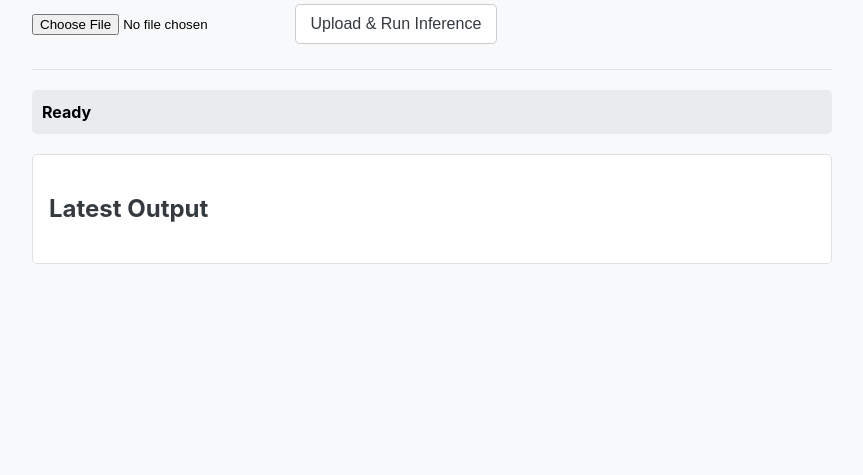
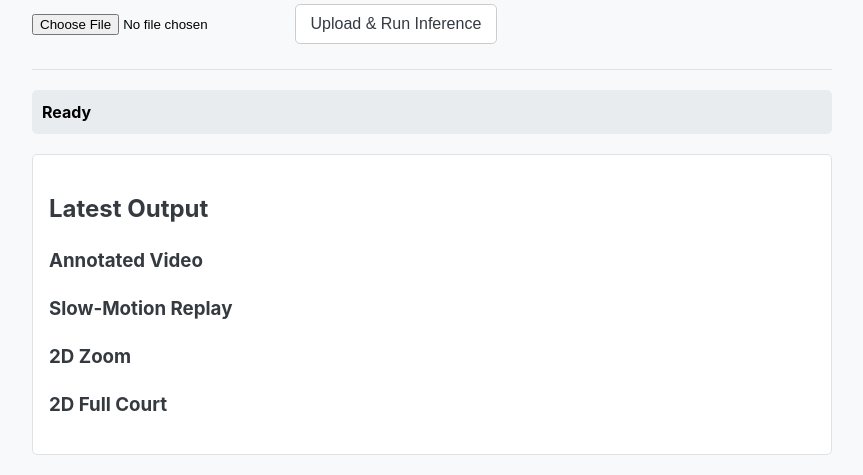
Before and after one commit to vikasraju-kpro/camera1_version1, a Flask app: page /line_calling in a window 1280 px wide. Shown: the part 472-947 px from the top of the page, without its empty margins (208-1071 px from the left). Before the commit the page ends 736 px from the top, so only its background shows below. Run offline with Flask 3, Linux system fonts and the light colour scheme.

Commit message:
added slomo replay to line calling

```diff
--- a/app.py
+++ b/app.py
@@ -39,7 +39,8 @@ inference_status = {
     "status": "idle", # "idle", "running", "complete", "error"
     "output_url": None,
     "output_2d_url": None,
-    "output_2d_zoom_url": None, # <-- NEW
+    "output_2d_zoom_url": None,
+    "output_replay_url": None, # <-- NEW
     "message": None
 }
 
@@ -87,8 +88,8 @@ def run_inference_task(input_video_path):
 
         # --- STAGE 2: Run YOLO Homography ---
         inference_status["message"] = "Stage 2/2: Running court detection..."
-        # --- MODIFIED: Expect 4 return values ---
-        success_homog, final_video_path, final_2d_full_path, final_2d_zoom_path = homography_controller.run_homography_check(
+        # --- MODIFIED: Expect 5 return values ---
+        success_homog, final_video_path, final_2d_full_path, final_2d_zoom_path, final_replay_path = homography_controller.run_homography_check(
             filesystem_path,
             tflite_csv_path,
             OUTPUT_DIR_INFERENCES
@@ -104,7 +105,8 @@ def run_inference_task(input_video_path):
             "status": "complete",
             "output_url": final_video_path,
             "output_2d_url": final_2d_full_path,
-            "output_2d_zoom_url": final_2d_zoom_path, # <-- NEW
+            "output_2d_zoom_url": final_2d_zoom_path,
+            "output_replay_url": final_replay_path, # <-- NEW
             "message": "Line calling process complete."
         }
         print(f"Inference thread finished: {inference_status['status']}")
@@ -115,7 +117,8 @@ def run_inference_task(input_video_path):
             "status": "error",
             "output_url": None,
             "output_2d_url": None,
-            "output_2d_zoom_url": None, # <-- NEW
+            "output_2d_zoom_url": None,
+            "output_replay_url": None, # <-- NEW
             "message": str(e)
         }
 
@@ -272,7 +275,7 @@ def run_inference_route():
     if not input_path:
         return jsonify({"success": False, "message": "No input_path provided."}), 400
 
-    inference_status = {"status": "running", "output_url": None, "output_2d_url": None, "output_2d_zoom_url": None, "message": "Process starting..."}
+    inference_status = {"status": "running", "output_url": None, "output_2d_url": None, "output_2d_zoom_url": None, "output_replay_url": None, "message": "Process starting..."}
     thread = threading.Thread(target=run_inference_task, args=(input_path,), daemon=True)
     thread.start()
 
@@ -290,9 +293,11 @@ def check_inference_status_route():
             status_copy["output_url"] = url_for('static', filename=status_copy["output_url"])
         if status_copy.get("output_2d_url"):
             status_copy["output_2d_url"] = url_for('static', filename=status_copy["output_2d_url"])
-        # --- NEW: Build the 2D zoom image URL ---
         if status_copy.get("output_2d_zoom_url"):
             status_copy["output_2d_zoom_url"] = url_for('static', filename=status_copy["output_2d_zoom_url"])
+        # --- NEW: Build the replay video URL ---
+        if status_copy.get("output_replay_url"):
+            status_copy["output_replay_url"] = url_for('static', filename=status_copy["output_replay_url"])
 
     return jsonify(status_copy)
 
--- a/static/line_calling.js
+++ b/static/line_calling.js
@@ -5,7 +5,8 @@ document.addEventListener('DOMContentLoaded', () => {
     const stopRecordBtn = document.getElementById('stopLineCallBtn');
     const mediaOutputDiv = document.getElementById('media-output');
     const mediaOutputDiv2D = document.getElementById('media-output-2d');
-    const mediaOutputDiv2DZoom = document.getElementById('media-output-2d-zoom'); // <-- NEW
+    const mediaOutputDiv2DZoom = document.getElementById('media-output-2d-zoom');
+    const mediaOutputReplay = document.getElementById('media-output-replay'); // <-- NEW
 
     // --- Inference Selectors ---
     const videoUploadInput = document.getElementById('videoUpload');
@@ -33,7 +34,7 @@ document.addEventListener('DOMContentLoaded', () => {
     }
 
     function displayVideo(url) {
-        mediaOutputDiv.innerHTML = ''; // Clear previous output
+        mediaOutputDiv.innerHTML = '<h3>Annotated Video</h3>'; // Clear previous output
         const video = document.createElement('video');
         video.src = url + '?t=' + new Date().getTime(); // Cache bust
         video.controls = true;
@@ -45,17 +46,32 @@ document.addEventListener('DOMContentLoaded', () => {
         mediaOutputDiv.appendChild(downloadLink);
     }
 
+    // --- NEW: Function to display replay video ---
+    function displayReplayVideo(url) {
+        mediaOutputReplay.innerHTML = '<h3>Slow-Motion Replay</h3>'; // Clear previous
+        const video = document.createElement('video');
+        video.src = url + '?t=' + new Date().getTime(); // Cache bust
+        video.controls = true;
+        video.autoplay = true;
+        video.muted = true;
+        video.loop = true; // Loop the replay
+        video.style.maxWidth = '400px'; // Match image size
+
+        const downloadLink = createDownloadLink(url, 'Download Replay');
+        mediaOutputReplay.appendChild(video);
+        mediaOutputReplay.appendChild(downloadLink);
+    }
+
     function display2dImage(url) {
-        mediaOutputDiv2D.innerHTML = ''; // Clear previous
+        mediaOutputDiv2D.innerHTML = '<h3>2D Full Court</h3>'; // Clear previous
         const img = document.createElement('img');
         img.src = url + '?t=' + new Date().getTime(); // Cache bust
         img.alt = '2D Court Illustration';
         mediaOutputDiv2D.appendChild(img);
     }
 
-    // --- NEW: Function to display 2D zoom illustration ---
     function display2dZoomImage(url) {
-        mediaOutputDiv2DZoom.innerHTML = ''; // Clear previous
+        mediaOutputDiv2DZoom.innerHTML = '<h3>2D Zoom</h3>'; // Clear previous
         const img = document.createElement('img');
         img.src = url + '?t=' + new Date().getTime(); // Cache bust
         img.alt = '2D Zoomed Illustration';
@@ -69,11 +85,11 @@ document.addEventListener('DOMContentLoaded', () => {
         runOnLatestBtn.disabled = disabled;
     }
 
-    // --- NEW: Function to clear all media outputs ---
     function clearMedia() {
         mediaOutputDiv.innerHTML = '';
         mediaOutputDiv2D.innerHTML = '';
-        mediaOutputDiv2DZoom.innerHTML = ''; // <-- NEW
+        mediaOutputDiv2DZoom.innerHTML = '';
+        mediaOutputReplay.innerHTML = ''; // <-- NEW
         runOnLatestBtn.style.display = 'none';
         latestRecordedVideoPath = null;
     }
@@ -108,7 +124,7 @@ document.addEventListener('DOMContentLoaded', () => {
             setAllButtonsDisabled(false);
 
             if (result.success && result.video_url) {
-                displayVideo(result.video_url);
+                displayVideo(result.video_url); // Display original recorded video
                 latestRecordedVideoPath = result.video_url;
                 runOnLatestBtn.style.display = 'inline-block';
             }
@@ -198,13 +214,21 @@ document.addEventListener('DOMContentLoaded', () => {
             } else if (result.status === 'complete') {
                 clearInterval(statusInterval);
                 updateStatus(result.message, false);
+
+                // Display annotated video
                 displayVideo(result.output_url);
+
+                // --- NEW: Display the replay video ---
+                if (result.output_replay_url) {
+                    displayReplayVideo(result.output_replay_url);
+                }
 
                 // Display the full 2D image
                 if (result.output_2d_url) {
                     display2dImage(result.output_2d_url);
                 }
-                // --- NEW: Display the 2D zoom image ---
+
+                // Display the 2D zoom image
                 if (result.output_2d_zoom_url) {
                     display2dZoomImage(result.output_2d_zoom_url);
                 }
--- a/templates/line_calling.html
+++ b/templates/line_calling.html
@@ -6,7 +6,7 @@
     <title>Line Calling</title>
     <style>
         body { font-family: -apple-system, BlinkMacSystemFont, "Segoe UI", Roboto, Helvetica, Arial, sans-serif; margin: 20px; background-color: #f8f9fa; line-height: 1.5; }
-        h1, h2 { color: #343a40; }
+        h1, h2, h3 { color: #343a40; }
         .container { max-width: 800px; margin: auto; }
         .nav { margin-bottom: 20px; padding-bottom: 20px; border-bottom: 1px solid #dee2e6; }
         .controls, .inference-controls { margin-bottom: 20px; padding-bottom: 20px; border-bottom: 1px solid #dee2e6;}
@@ -23,6 +23,8 @@
             border: 1px solid #ddd;
             max-width: 400px; /* Control size */
         }
+        /* Style for output sections */
+        .output-section { margin-top: 20px; }
     </style>
 </head>
 <body>
@@ -53,13 +55,20 @@
             <h2>Latest Output</h2>
             <button id="runOnLatestBtn">Run Inference on This Video</button>
 
-            <div id="media-output">
+            <div id="media-output" class="output-section">
+                <h3>Annotated Video</h3>
                 </div>
 
-            <div id="media-output-2d-zoom" style="margin-top: 20px;">
+            <div id="media-output-replay" class="output-section">
+                <h3>Slow-Motion Replay</h3>
                 </div>
 
-            <div id="media-output-2d" style="margin-top: 20px;">
+            <div id="media-output-2d-zoom" class="output-section">
+                <h3>2D Zoom</h3>
+                </div>
+
+            <div id="media-output-2d" class="output-section">
+                <h3>2D Full Court</h3>
                 </div>
         </div>
     </div>
```
Also changed, not shown: common/homography_controller.py (+86 -14 lines), 1 other file.
